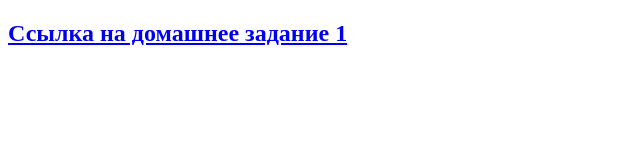
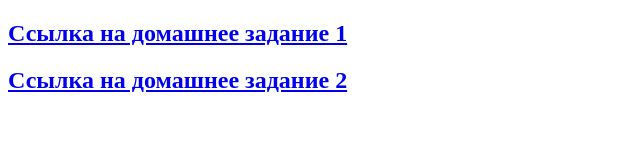
Before and after one commit to DimaTer89/DimaTer89.github.io, a plain HTML site: page index.html in a window 1280 px wide. Shown: the whole page, without its empty margins (0-640 px from the left). Drawn offline with Linux system fonts and the light colour scheme.

Commit message:
Add files via upload

```diff
--- a/index.html
+++ b/index.html
@@ -4,9 +4,10 @@
     <meta charset="UTF-8">
     <meta name="viewport" content="width=device-width, initial-scale=1.0">
     <meta http-equiv="X-UA-Compatible" content="ie=edge">
-    <title>Document</title>
+    <title>My personal site</title>
 </head>
 <body>
     <h2><a href="dz1/index.html">Ссылка на домашнее задание 1</a></h2>
+    <h2><a href="dz2/index.html">Ссылка на домашнее задание 2</a></h2>
 </body>
 </html>
```
